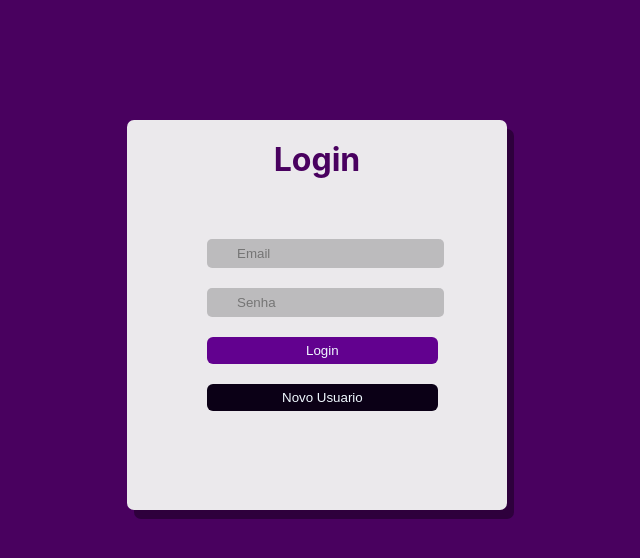
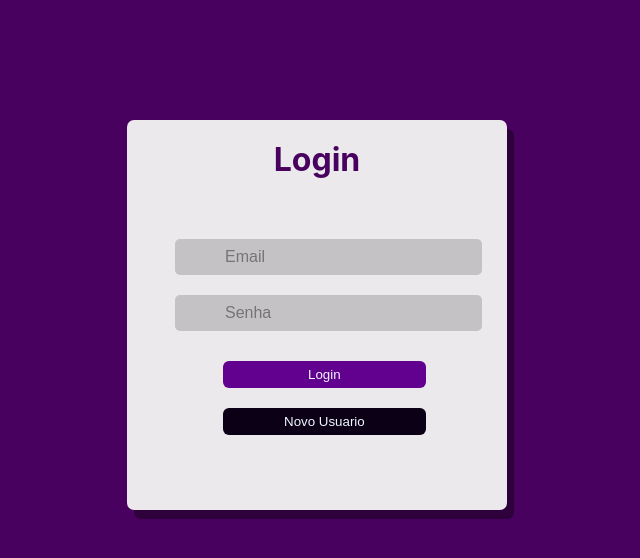
Before and after one commit to Vitorhd10/login_react, a React (Create React App) app: page /login in a window 1280 px wide. Shown: the top 558 px of the page, without its empty margins (323-963 px from the left). Built offline with nearby package versions, Linux system fonts and the light colour scheme.

Commit message:
08/11/2021

```diff
--- a/src/pages/Login.css
+++ b/src/pages/Login.css
@@ -19,18 +19,26 @@ h1{
 .login-form{
   margin-top: 35px;
   padding: 5px;
-  margin-left: 60px;
+  margin-left: 28px;
 }
 
 .form-field {
-  color:rgb(255, 231, 200);
+  color:rgb(56, 0, 82);
   border: none;
   border-radius: 2px;
-  background-color: rgba(0, 0, 0, .2);
+  background-color: rgba(0, 0, 0, .17);
   display: inline-block;
-  padding: 7px 30px;
+  padding: 9px 50px;
   margin-top: 20px;
   border-radius: 5px;
+  transition: all .2s linear;
+  font-size: 1.0em;
+
+}
+
+.form-field:focus{
+  outline: none;
+  box-shadow: 0 4px 4px rgba(38, 0, 51, 0.67);
 }
 
 .form-error {
@@ -46,10 +54,11 @@ h1{
   background-color: rgb(98, 1, 143);
   color: aliceblue;
   border-radius: 6px;
-  margin-top: 20px;
+  margin-top: 30px;
   margin-bottom: 20px;
-  padding: 6px 99px;
+  padding: 6px 85px;
   border: none;
+  margin-left: 48px;
 }
 
 .openModalBtn{
@@ -57,8 +66,13 @@ h1{
   font-family:Arial, Helvetica, sans-serif;
   color: aliceblue;
   background-color: rgb(11, 0, 22);
-  padding: 6px 75px;
+  padding: 6px 61px;
   border-radius: 6px;
   border: none;
+  margin-left: 48px;
+  transition: all .2s linear;
+}
 
+.button, .openModalBtn:hover{
+  cursor: pointer;
 }
```
